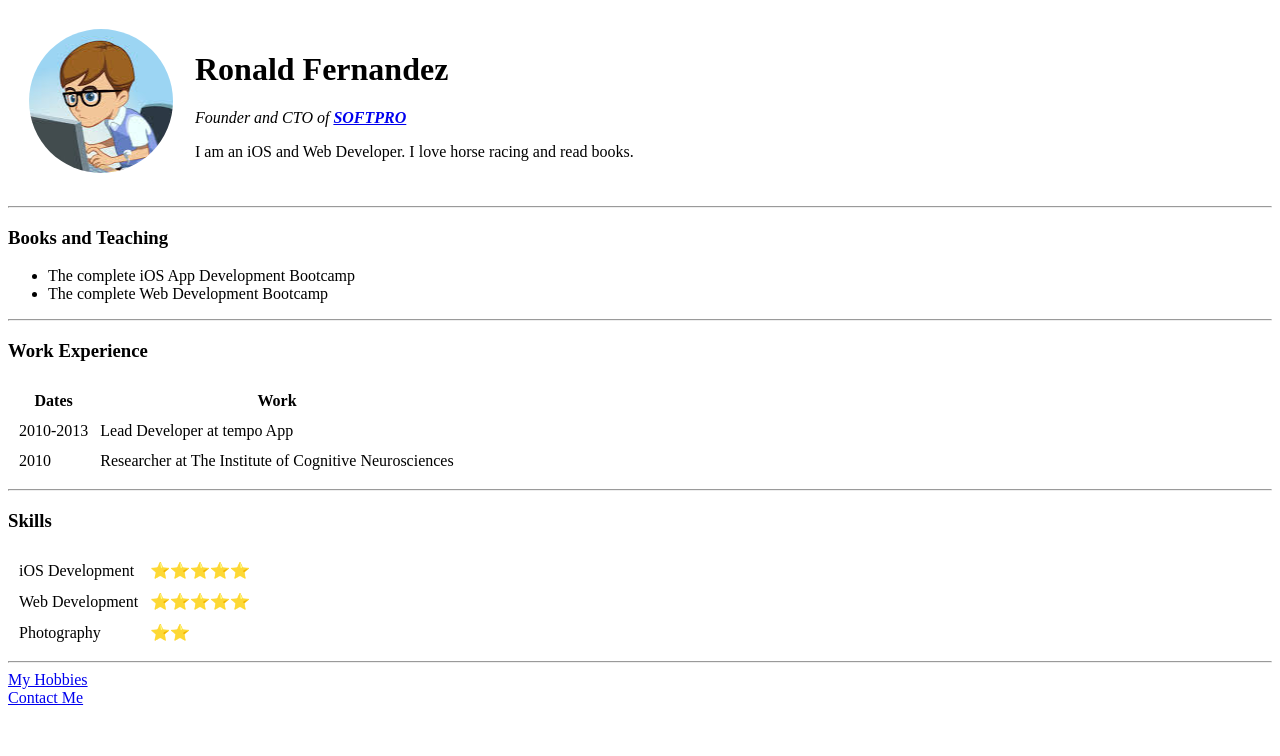
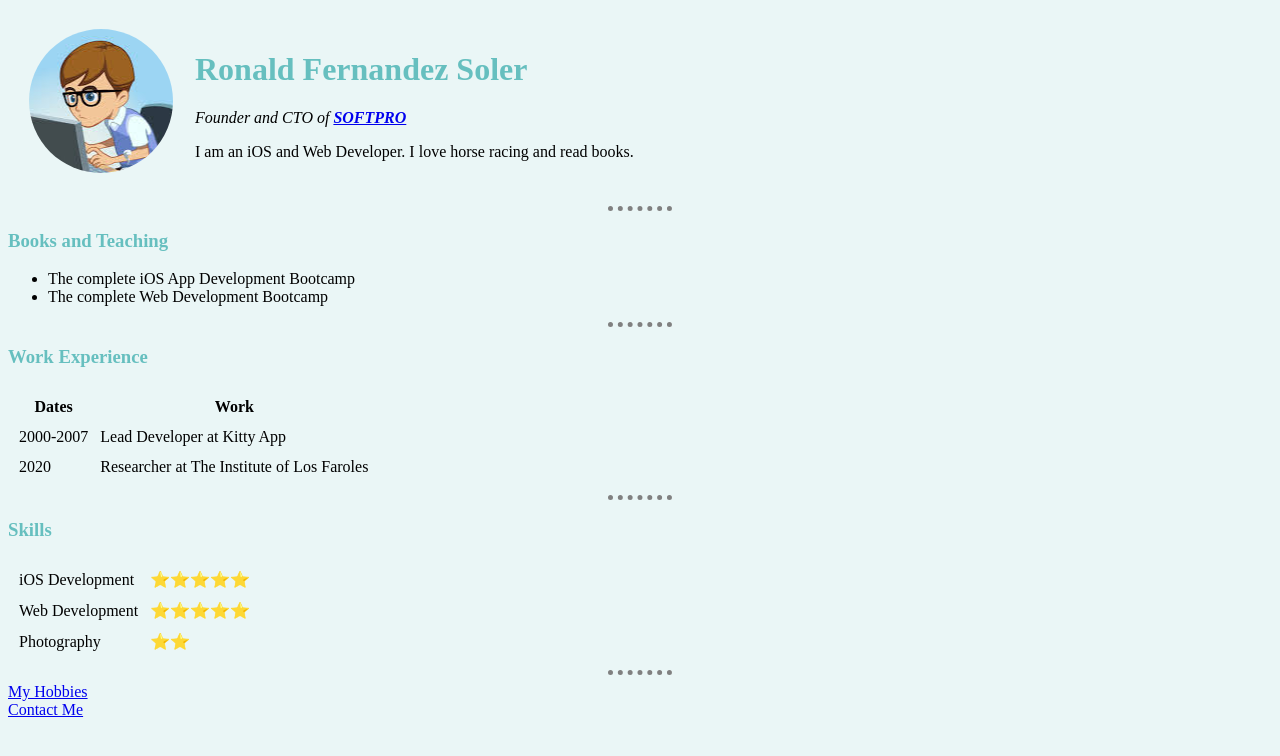
Before and after one commit to softpropr/cv, a plain HTML site: page index.html in a window 1280 px wide. Drawn offline with Linux system fonts and the light colour scheme.

Commit message:
Add css files

```diff
--- /dev/null
+++ b/css/styles.css
@@ -0,0 +1,18 @@
+body {
+  background-color:#EAF6F6;
+
+}
+hr {
+
+  border-style:none;
+  border-top-style:dotted;
+  border-color:grey;
+  border-width:5px;
+  width:5%;
+}
+h1{
+  color:#66BFBF;
+}
+h3{
+  color:#66BFBF;
+}
--- a/index.html
+++ b/index.html
@@ -4,14 +4,15 @@
 <head>
   <meta charset="utf-8">
   <title>Ronald's Personal Site</title>
+  <link rel="stylesheet" href="css/styles.css">
 </head>
-
+<!-- Body start-->
 <body>
   <table cellspacing="20px">
     <tr>
       <td>  <img src="images\ronald.png" alt="Ronald profile picture"></td>
       <td>
-        <h1>Ronald Fernandez</h1>
+        <h1>Ronald Fernandez Soler</h1>
         <p><em>Founder and CTO of <strong> <a href="http://www.softpropr.com" target="_blank">SOFTPRO</a></strong></em></p>
         <p>I am an iOS and Web Developer. I love horse racing and read books.</p>
       </td>
@@ -36,12 +37,12 @@
     </thead>
     <tbody>
       <tr>
-        <td>2010-2013</td>
-        <td>Lead Developer at tempo App</td>
+        <td>2000-2007</td>
+        <td>Lead Developer at Kitty App</td>
       </tr>
       <tr>
-        <td>2010</td>
-        <td>Researcher at The Institute of Cognitive Neurosciences</td>
+        <td>2020</td>
+        <td>Researcher at The Institute of Los Faroles</td>
       </tr>
     </tbody>
 
```
Also changed, not shown: contact-me.html (+2 -1 lines), hobbies.html (+1 -0 lines).
